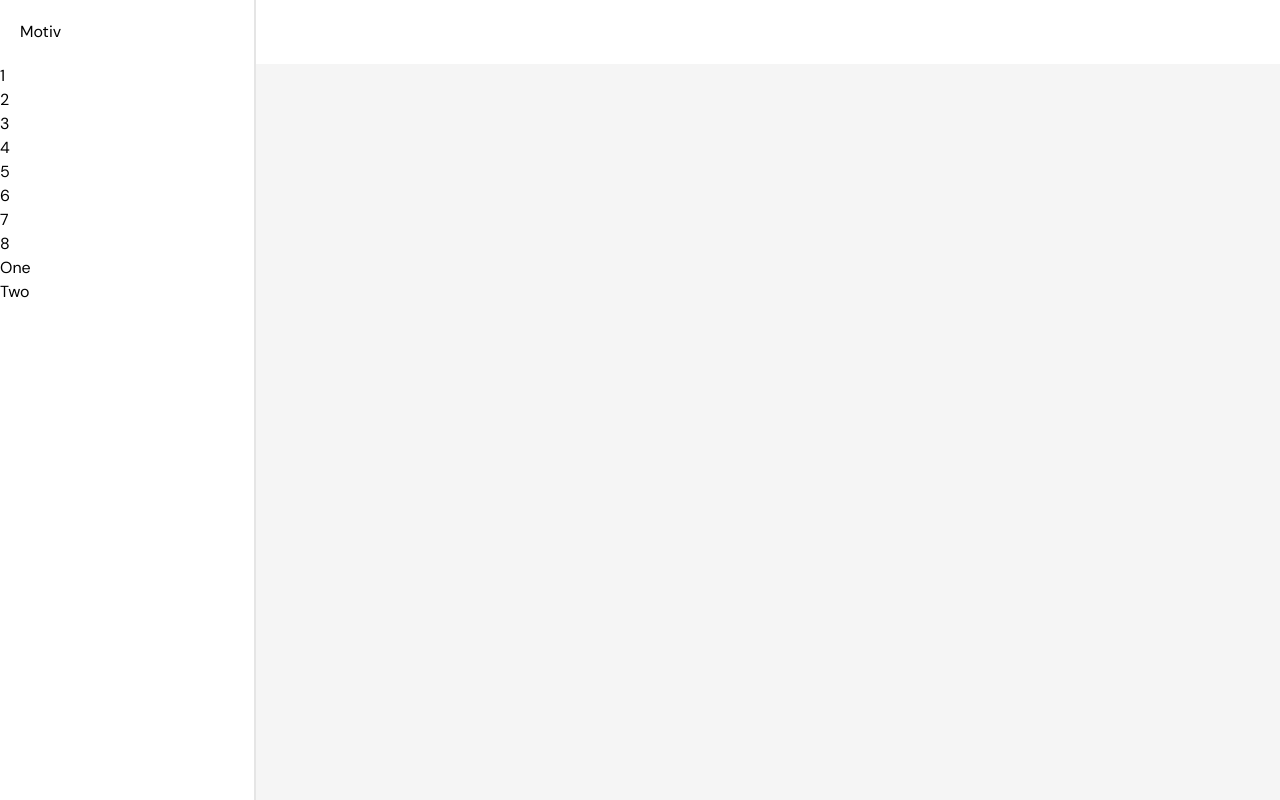
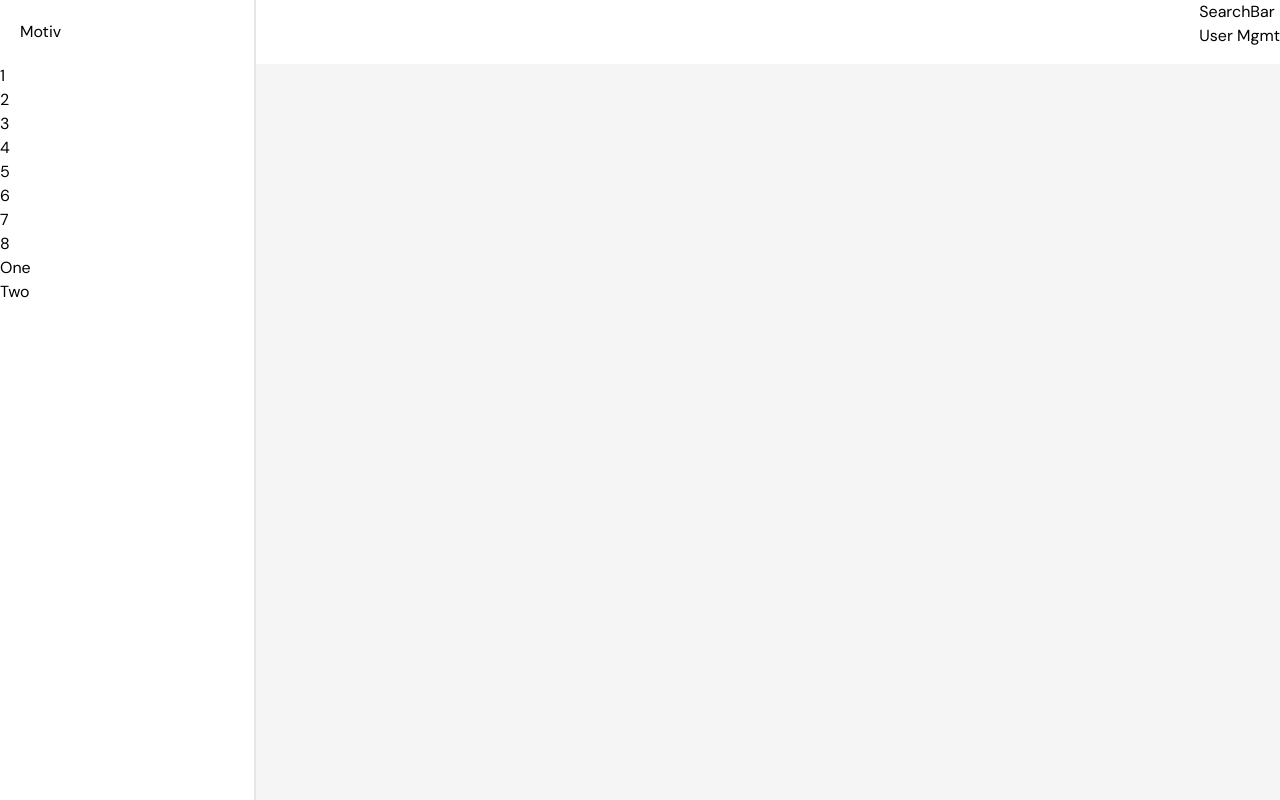
Before and after one commit to srinivas-pradhan/car-dashboard-ui, a Next.js app: page / in a window 1280 px wide. Built offline with nearby package versions, Linux system fonts and the light colour scheme.

Commit message:
Update NavBar.tsx

```diff
--- a/components/NavBar.tsx
+++ b/components/NavBar.tsx
@@ -1,7 +1,10 @@
 const Navbar = () => {
     return (
-        <div className="fixed h-16 left-0 top-0 w-screen bg-white">
-
+        <div className="flex flex-row justify-end space-x-1 h-16 left-0 top-0 w-screen bg-white ">
+            <ul>
+                <li>SearchBar</li>
+                <li>User Mgmt</li>
+            </ul>
         </div>
     );
 }
```
